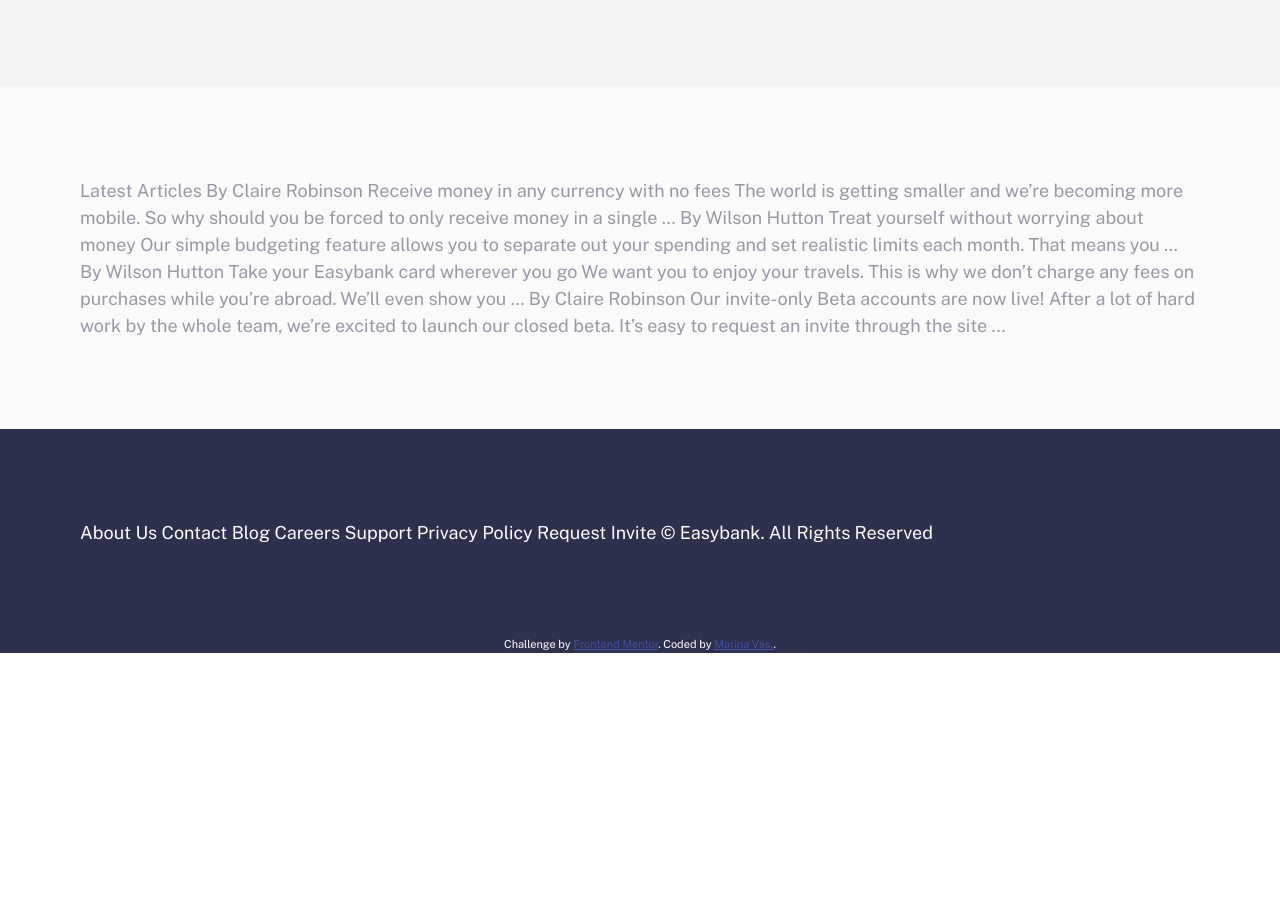
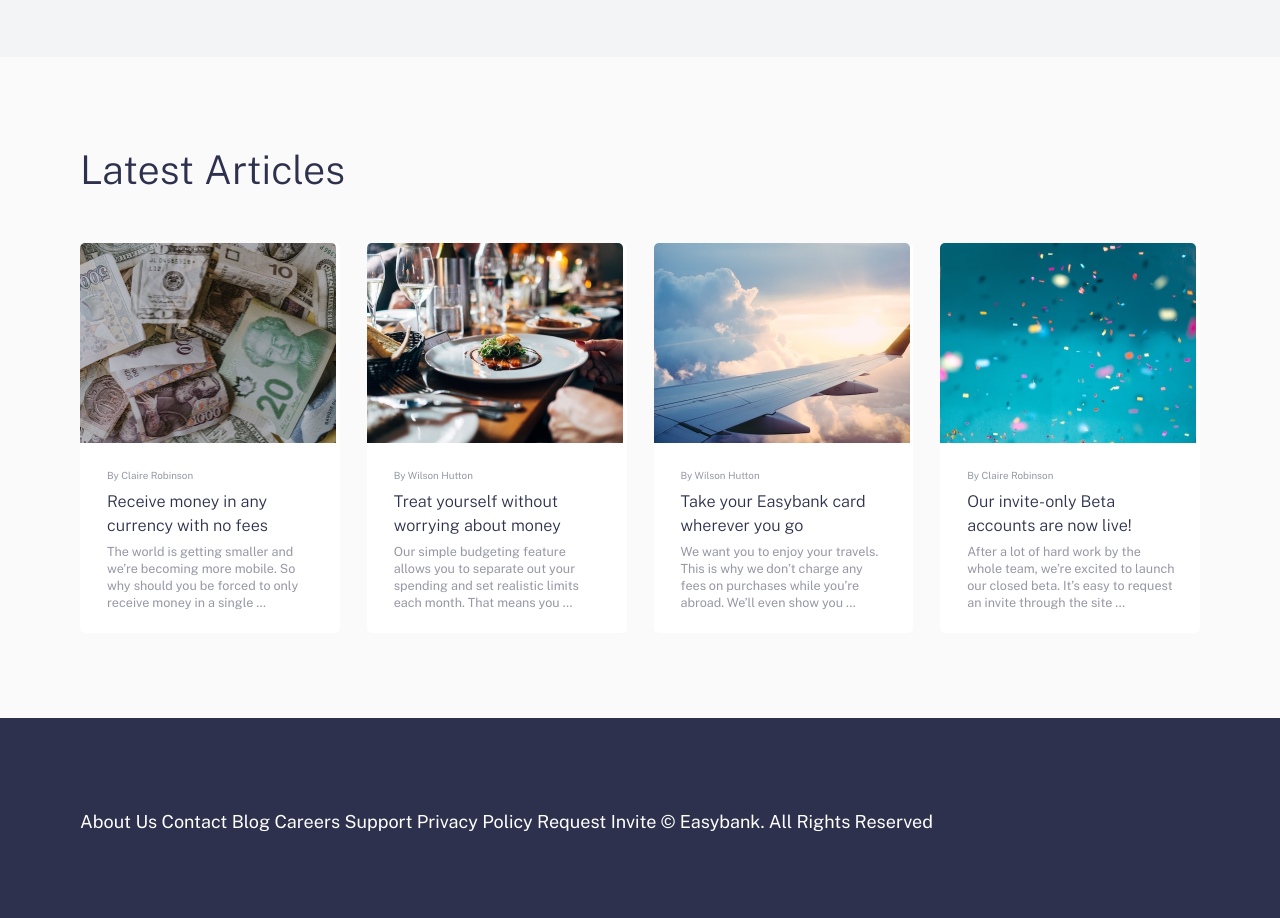
Before and after one commit to marinaandthecode/fem-easybank, a website: page index.html in a window 1280 px wide. Shown: the part 1357-2275 px from the top of the page. Before the commit the page ends 2010 px from the top, so only its background shows below. Drawn offline with nearby package versions, Linux system fonts and the light colour scheme.

Commit message:
Add articles section markup and styles

```diff
--- a/index.html
+++ b/index.html
@@ -99,27 +99,50 @@
   <!-- articles -->
   <section class="section-outer section-articles">
   <div class="section-inner">
-    Latest Articles
+    <h2 class="articles__title title">Latest Articles</h2>
+    <div class="articles__cards">
+      <article class="articles__card article">
+        <div class="article__image-container">
+          <img class="article__image" src="images/image-currency.jpg" alt="currency">
+        </div>
+        <div class="article__content">
+          <span class="article__author">By Claire Robinson</span>
+          <h4 class="article__title">Receive money in any currency with no fees</h4>
+          <p class="article__text">The world is getting smaller and we’re becoming more mobile. So why should you be forced to only receive money in a single …</p>
+        </div>
+      </article>
 
-    By Claire Robinson
-    Receive money in any currency with no fees
-    The world is getting smaller and we’re becoming more mobile. So why should you be
-    forced to only receive money in a single …
-
-    By Wilson Hutton
-    Treat yourself without worrying about money
-    Our simple budgeting feature allows you to separate out your spending and set
-    realistic limits each month. That means you …
-
-    By Wilson Hutton
-    Take your Easybank card wherever you go
-    We want you to enjoy your travels. This is why we don’t charge any fees on purchases
-    while you’re abroad. We’ll even show you …
-
-    By Claire Robinson
-    Our invite-only Beta accounts are now live!
-    After a lot of hard work by the whole team, we’re excited to launch our closed beta.
-    It’s easy to request an invite through the site ...
+      <article class="articles__card article">
+        <div class="article__image-container">
+          <img class="article__image" src="images/image-restaurant.jpg" alt="restaurant table">
+        </div>
+        <div class="article__content">
+          <span class="article__author">By Wilson Hutton</span>
+          <h4 class="article__title">Treat yourself without worrying about money</h4>
+          <p class="article__text">Our simple budgeting feature allows you to separate out your spending and set realistic limits each month. That means you …</p>
+        </div>
+      </article>
+      <article class="articles__card article">
+        <div class="article__image-container">
+          <img class="article__image" src="images/image-plane.jpg" alt="airplane wing in the sky">
+        </div>
+        <div class="article__content">
+          <span class="article__author">By Wilson Hutton</span>
+          <h4 class="article__title">Take your Easybank card wherever you go</h4>
+          <p class="article__text">We want you to enjoy your travels. This is why we don’t charge any fees on purchases while you’re abroad. We’ll even show you …</p>
+        </div>
+      </article>
+      <article class="articles__card article">
+        <div class="article__image-container">
+          <img class="article__image" src="images/image-confetti.jpg" alt="confetti">
+        </div>
+        <div class="article__content">
+          <span class="article__author">By Claire Robinson</span>
+          <h4 class="article__title">Our invite-only Beta accounts are now live!</h4>
+          <p class="article__text">After a lot of hard work by the whole team, we’re excited to launch our closed beta. It’s easy to request an invite through the site ...</p>
+        </div>
+      </article>
+    </div>
   </div>
 </section>
 <!-- /articles -->
--- a/scss/styles.scss
+++ b/scss/styles.scss
@@ -142,7 +142,7 @@
 // === FEATURES ===
 .section-features {
     background-color: $color-neutral-light-grayish-blue;
-    margin-top: -450px;
+    margin-top: -480px;
     .section-inner {
         padding-top: 60px;
     }
@@ -174,7 +174,57 @@
 // === ARTICLES ===
 .section-articles {
     background-color: $color-neutral-very-light-gray;
+    .section-inner {
+        padding-top: 50px;
+        padding-bottom: 85px;
+    }
 
+}
+
+.articles__title {
+    font-size: 2.2rem;
+    margin-bottom: 2.4rem;
+}
+
+.articles__cards {
+    display: grid;
+    grid-template-columns: repeat(4, 1fr);
+    gap: 1.5rem;
+}
+
+.articles__card {
+    background-color: #fff;
+    border-radius: 5px;
+}
+
+.article__image {
+    object-fit: cover;
+    border-radius: 5px 5px 0 0;
+    width: 256px;
+    height: 200px;
+}
+
+.article__content {
+    padding: 0.5rem 1.3rem 0.5rem 1.5rem;
+}
+
+.article__author {
+    font-size: 0.55rem;
+    padding: 0.2rem 0;
+}
+
+.article__title {
+    color: $color-primary-dark-blue;
+    font-size: 0.9rem;
+    font-weight: $fw-light;
+    margin: 0.15rem 0;
+    padding: 0.1rem 0;
+}
+
+.article__text {
+    font-size: 0.7rem;
+    margin-top: 0;
+    line-height: 1.35;
 }
 
 // === FOOTER ===
```
Also changed, not shown: css/styles.css.
